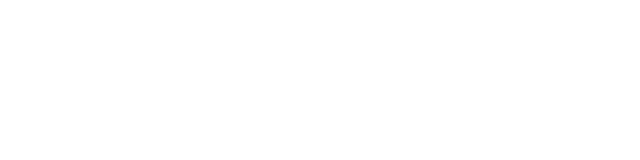
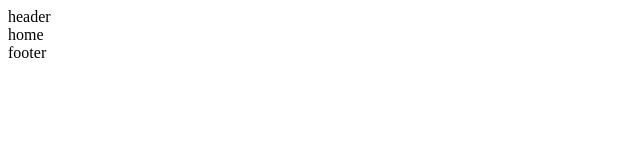
Before and after one commit to obayalhusein/avertra-short-links, a React (Create React App) app: page / in a window 1280 px wide. Shown: the top 160 px of the page, without its empty margins (0-640 px from the left). Built offline with nearby package versions, Linux system fonts and the light colour scheme.

Commit message:
add homepage component / add default layout component

```diff
--- a/src/App.js
+++ b/src/App.js
@@ -1,6 +1,10 @@
+import Home from "./pages/home";
+
 function App() {
   return (
     <div>
+      {/* I would use react-router if there is more pages */}
+      <Home />
     </div>
   );
 }
--- /dev/null
+++ b/src/layouts/default.js
@@ -0,0 +1,11 @@
+const Layout =({children}) =>{
+    return(
+        <>
+            <header>header</header>
+            <main>{children}</main>
+            <footer>footer</footer>
+        </>
+    )
+}
+
+export default Layout;
--- /dev/null
+++ b/src/pages/home.js
@@ -0,0 +1,9 @@
+import Layout from '../layouts/default'
+
+export default function Home() {
+  return (
+    <Layout>
+        home
+    </Layout>
+  )
+}
```
